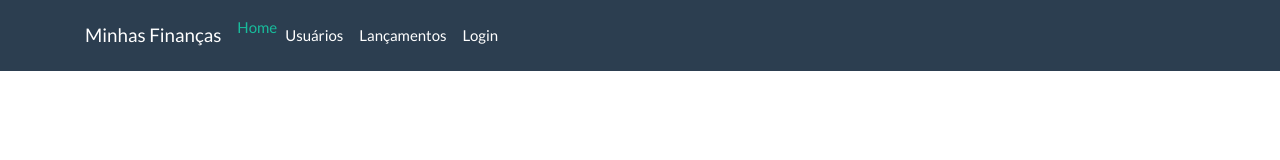
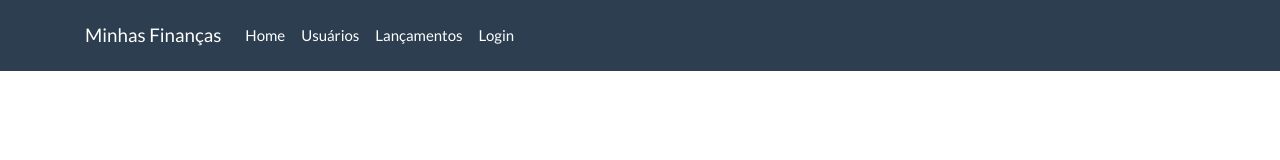
Before and after one commit to adriangonc/minhas-financas-app-react, a React (Create React App) app: page /#/login in a window 1280 px wide. Shown: the top 160 px of the page. Built offline with nearby package versions, Linux system fonts and the light colour scheme.

Commit message:
Criação de rotas

```diff
--- a/src/components/card.js
+++ b/src/components/card.js
@@ -7,7 +7,6 @@ class Card extends React.Component{
             <h3 className="card-header">{this.props.title}</h3>
                 <div className="card-body">
                     {this.props.children}
-
                 </div>
             </div>
         )
--- a/src/components/navbar.js
+++ b/src/components/navbar.js
@@ -1,4 +1,5 @@
 import React from 'react'
+import NavbarItem from './navbarItem'
 
 function Navbar(){
     return(
@@ -16,20 +17,11 @@ function Navbar(){
         </button>
         <div className="collapse navbar-collapse" id="navbarResponsive">
           <ul className="navbar-nav">
-            <li className="nav-item">
-            <a classNameName="nav-link" href="home.html">Home</a>
-          </li>
-          <li className="nav-item">
-            <a className="nav-link" href="usuarios.html">Usuários</a>
-          </li>
-          <li className="nav-item">
-            <a className="nav-link" href="lancamentos.html">Lançamentos</a>
-          </li>
-          <li className="nav-item">
-            <a className="nav-link" href="login.html">Login</a>
-          </li>
-        </ul>
-
+            <NavbarItem href="#/" label="Home" />
+            <NavbarItem href="#/cadastro-usuarios" label="Usuários" />
+            <NavbarItem href="#/" label="Lançamentos" />
+            <NavbarItem href="#/login" label="Login" />
+          </ul>
         </div>
       </div>
     </div>
--- /dev/null
+++ b/src/components/navbarItem.js
@@ -0,0 +1,11 @@
+import React from 'react'
+
+function NavbarItem(props){
+    return(
+        <li className="nav-item">
+            <a className="nav-link" href={props.href}>{props.label}</a>
+        </li>
+    )
+}
+
+export default NavbarItem
--- a/src/main/rotas.js
+++ b/src/main/rotas.js
@@ -8,7 +8,7 @@ function Rotas(){
         <HashRouter>
             <Switch>
                 <Route path="/login" component={Login} />
-                <Route path="/cadastroUsuarios" component={CadastroUsuario} />
+                <Route path="/cadastro-usuarios" component={CadastroUsuario} />
             </Switch>
         </HashRouter>
     )
--- a/src/views/cadastroUsuario.js
+++ b/src/views/cadastroUsuario.js
@@ -1,6 +1,7 @@
 import React from 'react'
 import Card from '../components/card'
 import FormGroup from '../components/form-group'
+import { withRouter } from 'react-router-dom'
 
 class CadastroUsuario extends React.Component{
 
@@ -13,6 +14,10 @@ class CadastroUsuario extends React.Component{
 
     cadastrar = () => {
         console.log(this.state)
+    }
+
+    cancelarLogin = () => {
+        this.props.history.push('/login')
     }
 
     render(){
@@ -57,7 +62,7 @@ class CadastroUsuario extends React.Component{
                 </FormGroup>
 
                 <button type="button" onClick={this.cadastrar} className="btn btn-success">Salvar</button>
-                <button type="button" className="btn btn-danger">Cancelar</button>
+                <button type="button" onClick={this.cancelarLogin} className="btn btn-danger">Cancelar</button>
                 </div>
             </div>
         </div>
@@ -66,4 +71,4 @@ class CadastroUsuario extends React.Component{
     }
 }
 
-export default CadastroUsuario
+export default withRouter( CadastroUsuario )
--- a/src/views/login.js
+++ b/src/views/login.js
@@ -1,6 +1,7 @@
 import React from 'react'
 import Card from'../components/card'
 import FormGroup from '../components/form-group'
+import { withRouter } from 'react-router-dom'
 
 class Login extends React.Component{
 
@@ -12,6 +13,10 @@ class Login extends React.Component{
     entrar = () => {
         console.log('Email: ', this.state.email)
         console.log('Senha', this.state.senha)
+    }
+
+    prepararCadastrar = () => {
+        this.props.history.push('/cadastro-usuarios')
     }
 
     render(){
@@ -46,7 +51,7 @@ class Login extends React.Component{
                                                 </input>
                                                 </FormGroup>
                                                 <button onClick={this.entrar} className="btn btn-success">Entrar</button>
-                                                <button className="btn btn-danger">Cadastar</button>
+                                                <button onClick={this.prepararCadastrar} className="btn btn-danger">Cadastar</button>
                                             </fieldset>
                                         </div>
                                     </div>
@@ -60,4 +65,4 @@ class Login extends React.Component{
     }
 }
 
-export default Login
+export default withRouter( Login )
```
